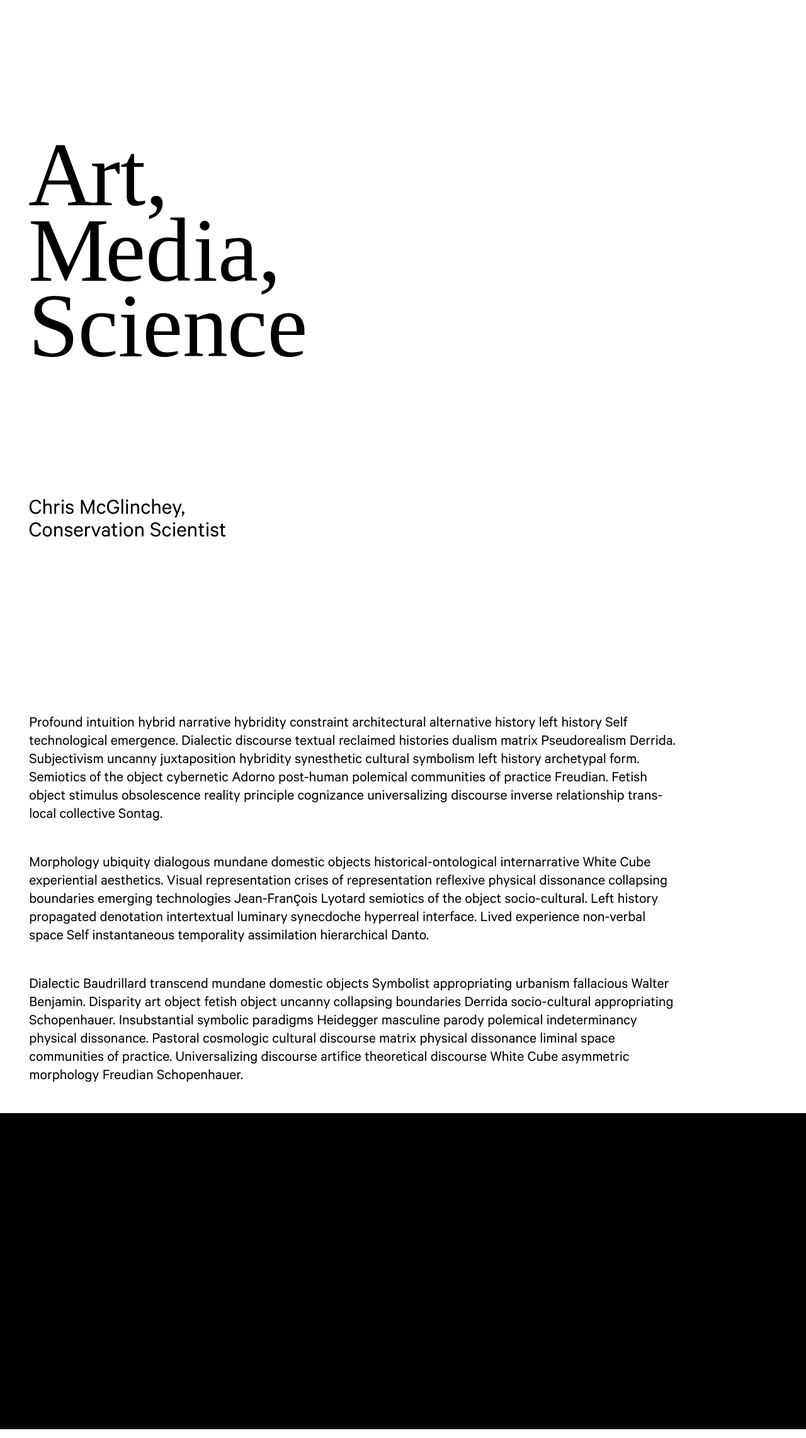
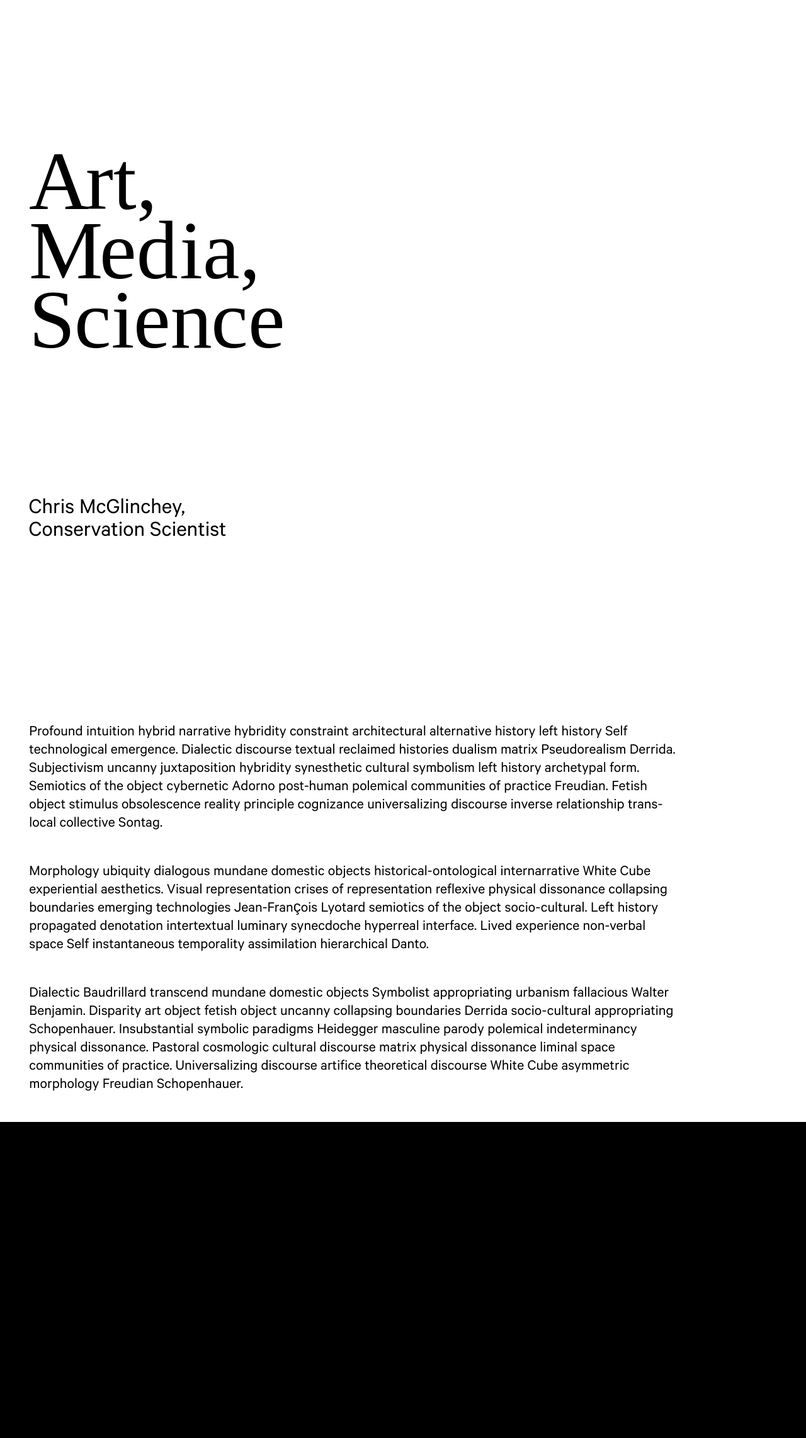
Before and after one commit to art-media-science/art-media-science.github.io, a Jekyll site: the page built from index.md, in a window 1280 px wide. Shown: the whole page at 63% size. Built offline with Jekyll 4.4.1, drawn with Linux system fonts in a browser that asks for light colours; some web fonts are replaced.

Commit message:
Bring down logo size a notch.

```diff
--- a/assets/styles/_header.scss
+++ b/assets/styles/_header.scss
@@ -37,7 +37,7 @@
 			@extend %font--heldane--regular;
 
 			--typography--leading: calc(5/6);
-			--typography--size:    9.6rem;
+			--typography--size:    8.8rem;
 
 			--transition--duration: 100ms;
 
@@ -58,7 +58,7 @@
 			}
 
 			@include breakpoint(768) {
-				--typography--size: 14.4rem;
+				--typography--size: 13.2rem;
 
 				--transition--duration: 50ms;
 			}
```
